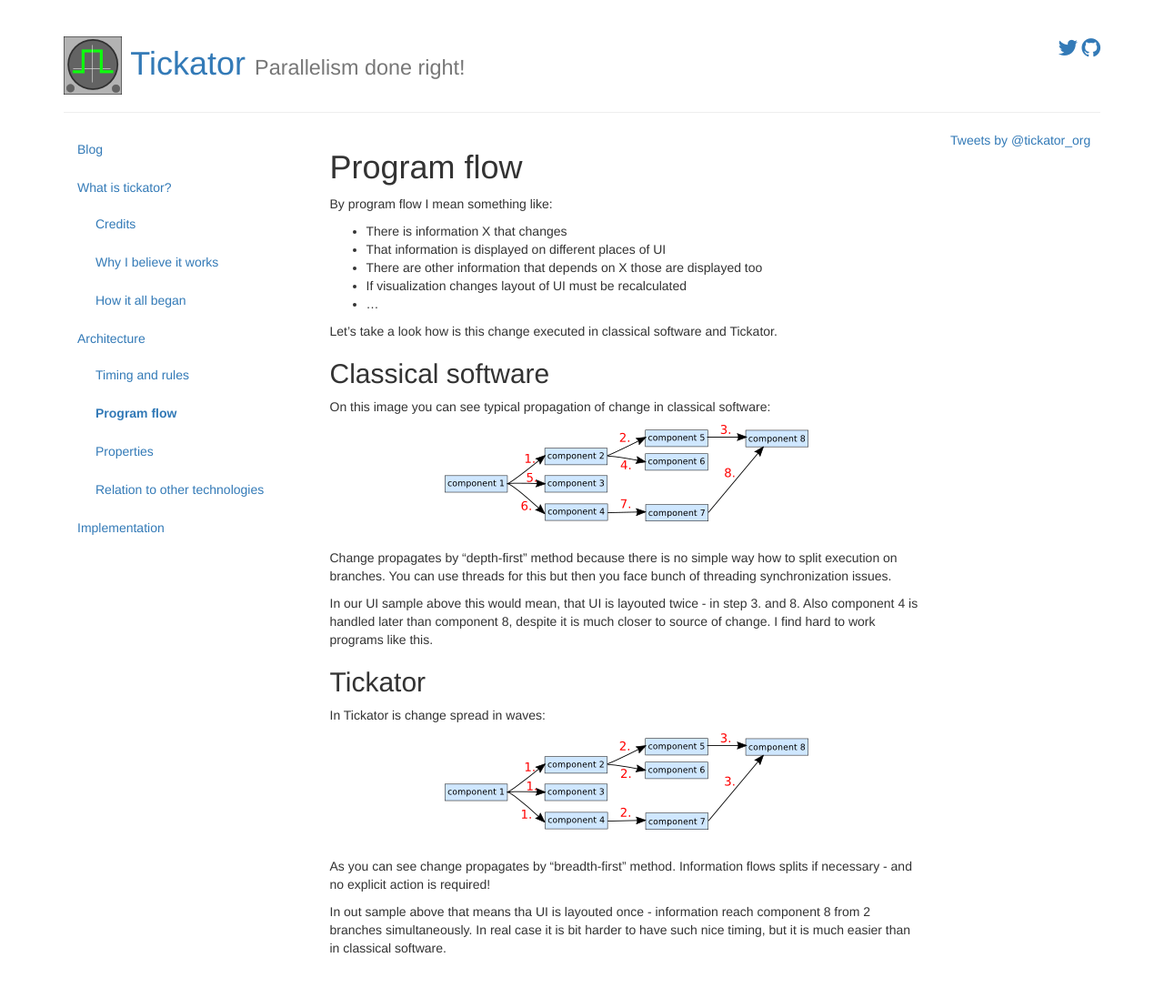
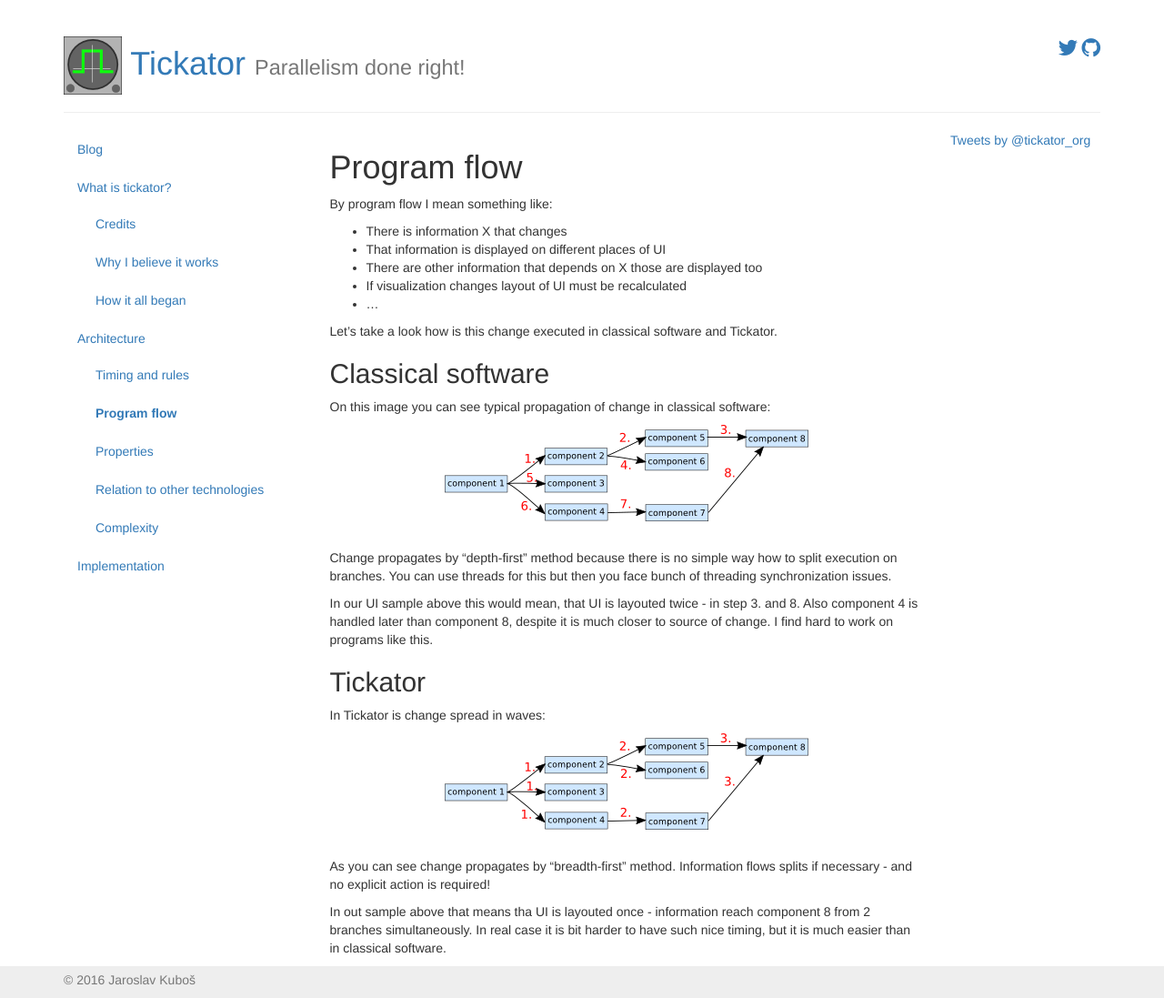
Before and after one commit to jkubos/tickator, a Jekyll site: the page built from articles/program-flow.md, in a window 1280 px wide. Shown: the whole page at 91% size. Built offline with Jekyll 4.4.1, drawn with Linux system fonts in a browser that asks for light colours; nearby versions of some CDN libraries; comment, search, counter and statistics services are not loaded; before the commit the page ends 1062 px from its top, so only the background shows below that.

Commit message:
Complexity article written.

```diff
--- a/_includes/default-menu.md
+++ b/_includes/default-menu.md
@@ -13,6 +13,7 @@
         <li><a href="/articles/program-flow" class="{% if page.url == '/articles/program-flow' %}currrent-page{% endif %}">Program flow</a></li>
         <li><a href="/articles/properties" class="{% if page.url == '/articles/properties' %}currrent-page{% endif %}">Properties</a></li>
         <li><a href="/articles/relation-to-other-technologies" class="{% if page.url == '/articles/relation-to-other-technologies' %}currrent-page{% endif %}">Relation to other technologies</a></li>
+        <li><a href="/articles/complexity" class="{% if page.url == '/articles/complexity' %}currrent-page{% endif %}">Complexity</a></li>
       </ul>
     </li>
     <li><a href="/articles/implementation" class="{% if page.url == '/articles/implementation' %}currrent-page{% endif %}">Implementation</a></li>
--- a/_layouts/default.html
+++ b/_layouts/default.html
@@ -54,6 +54,12 @@
 
     </div>
 
+    <footer class="footer">
+      <div class="container">
+        <p class="text-muted">&copy; 2016 Jaroslav Kuboš</p>
+      </div>
+    </footer>
+
     <script src="https://ajax.googleapis.com/ajax/libs/jquery/1.11.3/jquery.min.js"></script>
     <script src="//cdnjs.cloudflare.com/ajax/libs/twitter-bootstrap/3.3.6/js/bootstrap.min.js"></script>
 
--- a/articles/program-flow.md
+++ b/articles/program-flow.md
@@ -29,7 +29,7 @@ On this image you can see typical propagation of change in classical software:
 
 Change propagates by "depth-first" method because there is no simple way how to split execution on branches. You can use threads for this but then you face bunch of threading synchronization issues.
 
-In our UI sample above this would mean, that UI is layouted twice - in step 3. and 8. Also component 4 is handled later than component 8, despite it is much closer to source of change. I find hard to work programs like this.
+In our UI sample above this would mean, that UI is layouted twice - in step 3. and 8. Also component 4 is handled later than component 8, despite it is much closer to source of change. I find hard to work on programs like this.
 
 Tickator
 --------
--- a/css/main.scss
+++ b/css/main.scss
@@ -27,3 +27,25 @@
   margin-right: 10px;
   margin-top: 4px;
 }
+
+/* sticky footer */
+html {
+  position: relative;
+  min-height: 100%;
+}
+
+body {
+  margin-bottom: 35px;
+}
+
+.footer {
+  position: absolute;
+  bottom: 0px;
+  width: 100%;
+  height: 35px;
+  background-color: #eee;
+
+  .container {
+    padding-top: 5px;
+  }
+}
```
Also changed, not shown: _posts/2016-03-07-complexity.md (added, +11 -0 lines), articles/complexity.md (added, +34 -0 lines).
